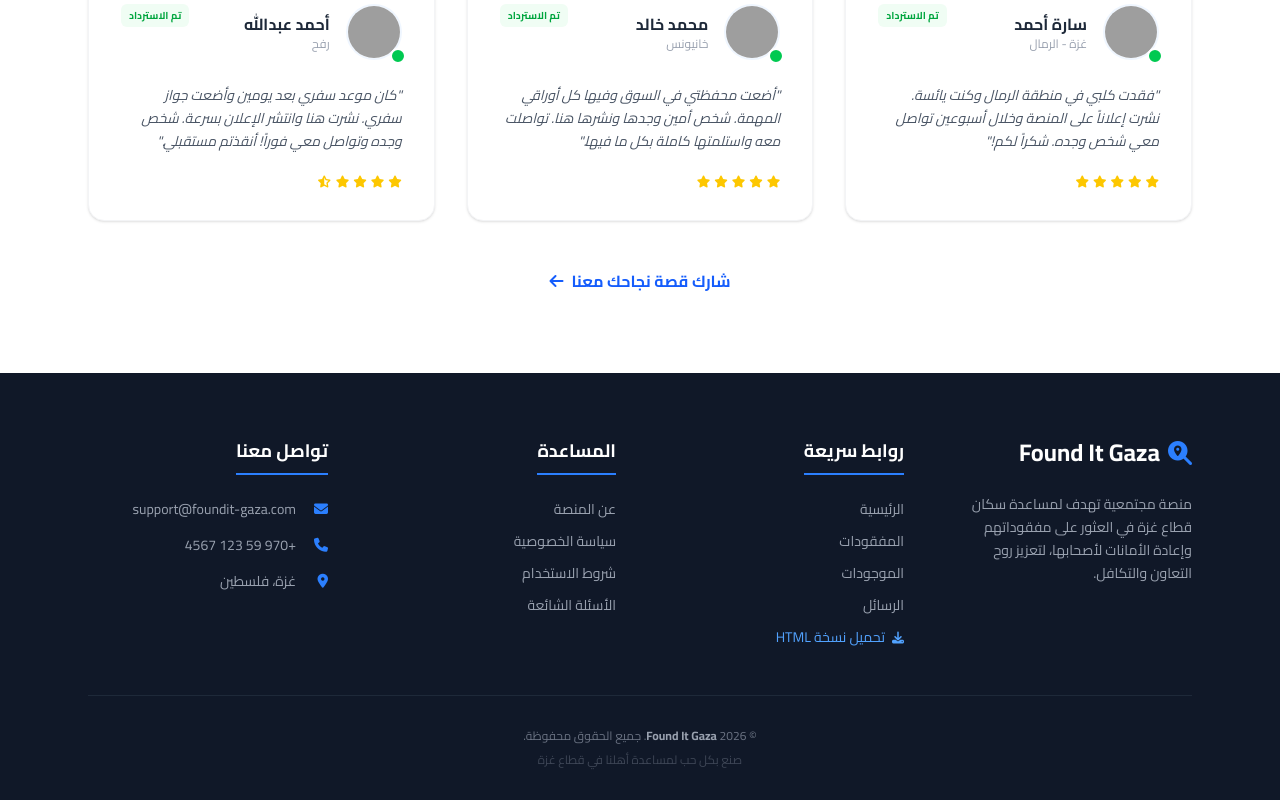
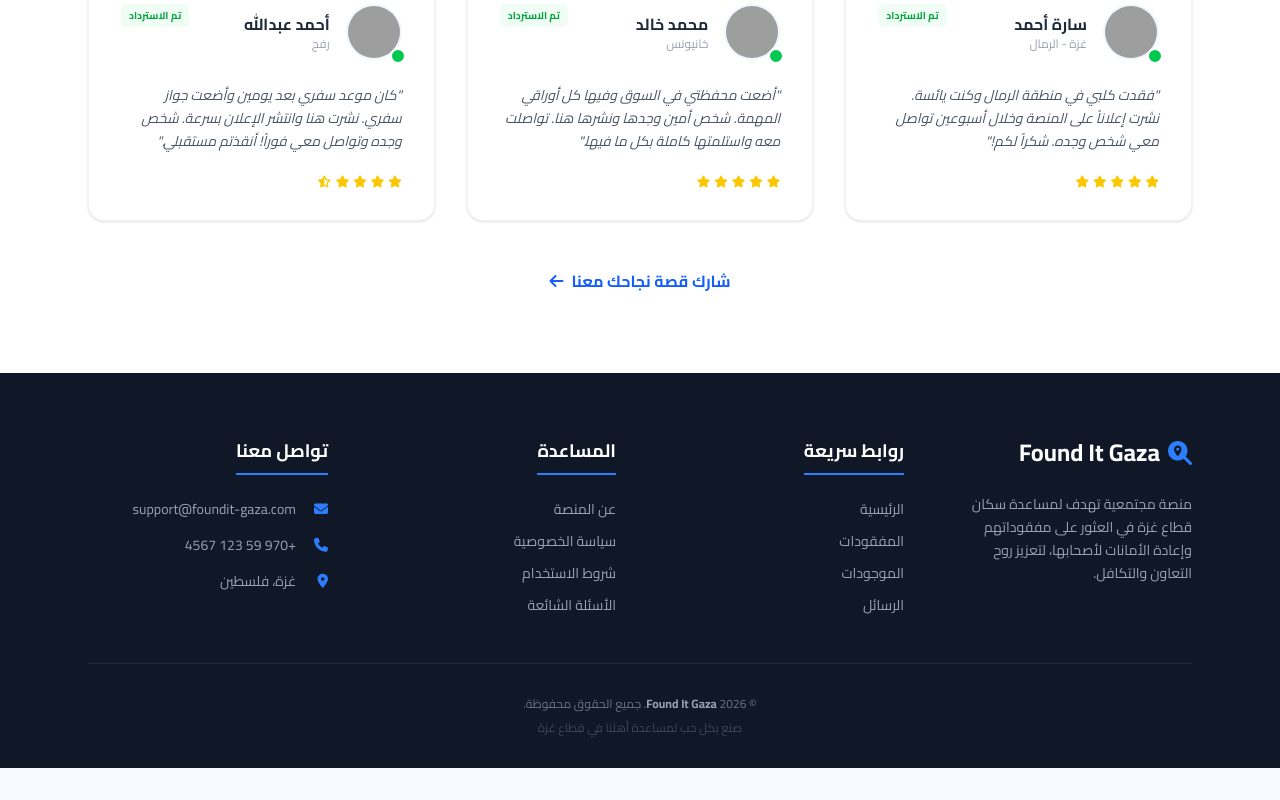
Before and after one commit to Afnan-mousa/found-it-graduate, a React (Vite) app in the folder found-it-gaza/: page / in a window 1280 px wide. Shown: the part 2118-2918 px from the top of the page. After the commit the page ends 2886 px from the top, so only its background shows below. Built offline with nearby package versions, Linux system fonts and the light colour scheme; no server answers; grey boxes are pictures that could not be loaded.

Commit message:
Fix footer

```diff
--- a/found-it-gaza/src/components/Footer.jsx
+++ b/found-it-gaza/src/components/Footer.jsx
@@ -66,15 +66,6 @@
                     className="hover:text-blue-500 transition-colors"
                   >
                     الرسائل
-                  </button>
-                </li>
-                <li>
-                  <button
-                    onClick={onDownload}
-                    className="text-blue-400 hover:text-blue-300 transition-colors"
-                  >
-                    <i className="fas fa-download ml-1 text-xs"></i> تحميل نسخة
-                    HTML
                   </button>
                 </li>
               </ul>
```
